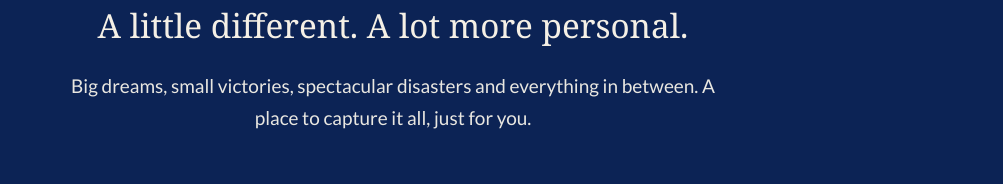
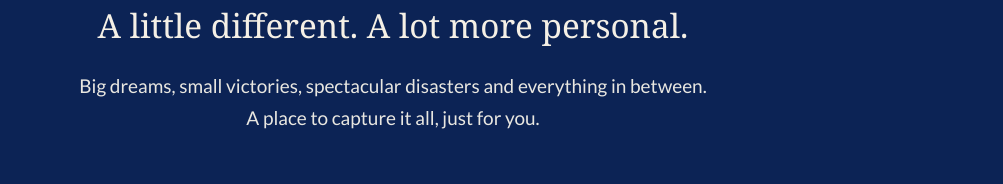
Before and after one commit to roughcutspace/roughcut, a plain HTML site: page index.html in a window 1280 px wide. Shown: the part 616-800 px from the top of the page, without its empty margins (247-1250 px from the left). Drawn offline with Linux system fonts and the light colour scheme.

Commit message:
Update index.html

```diff
--- a/index.html
+++ b/index.html
@@ -169,6 +169,13 @@ html {
   }
 }
 
+
+@media (min-width: 901px) {
+  .keep-capture {
+    white-space: nowrap;
+  }
+}
+
 </style>
 <link rel="preconnect" href="https://fonts.googleapis.com">
 <link rel="preconnect" href="https://fonts.gstatic.com" crossorigin>
@@ -179,7 +186,9 @@ html {
 <header><div class="topbar"><nav aria-label="Main navigation"><a class="button-link" href="#journals">Roughcut Journals</a><a href="#contact">Contact</a></nav></div></header>
 <div class="hero-inner">
 <img class="hero-mark" src="roughcut-logo.png" alt="Roughcut Space. Your space. For everything life throws at you." />
-<div class="hero-grid"><div><h1>Private digital journals <span class="keep-together">for the things you love.</span></h1><p class="subhead">A little different. A lot more personal.</p><p class="intro">Big dreams, small victories, spectacular disasters and everything in between. A place to capture it all, just for you.</p></div></div></div>
+<div class="hero-grid"><div><h1>Private digital journals <span class="keep-together">for the things you love.</span></h1><p class="subhead">A little different. A lot more personal.</p><p class="intro">Big dreams, small victories, spectacular disasters and everything in between.
+<span class="keep-capture">A place to capture it all, just for you.</span>
+</p></div></div></div>
 </div></section>
 <section class="ivory" id="about"><div class="ivory-inner">
 <div class="reflection"><h2>It's all part of your story.</h2><p>The wins, the wipeouts, the things you'd do differently next time. Looking back helps you to see what went well, learn from what didn't and notice the progress you might otherwise miss. Sometimes you're so focused on what's next that you don't recognise how far you've already come.</p></div>
```
